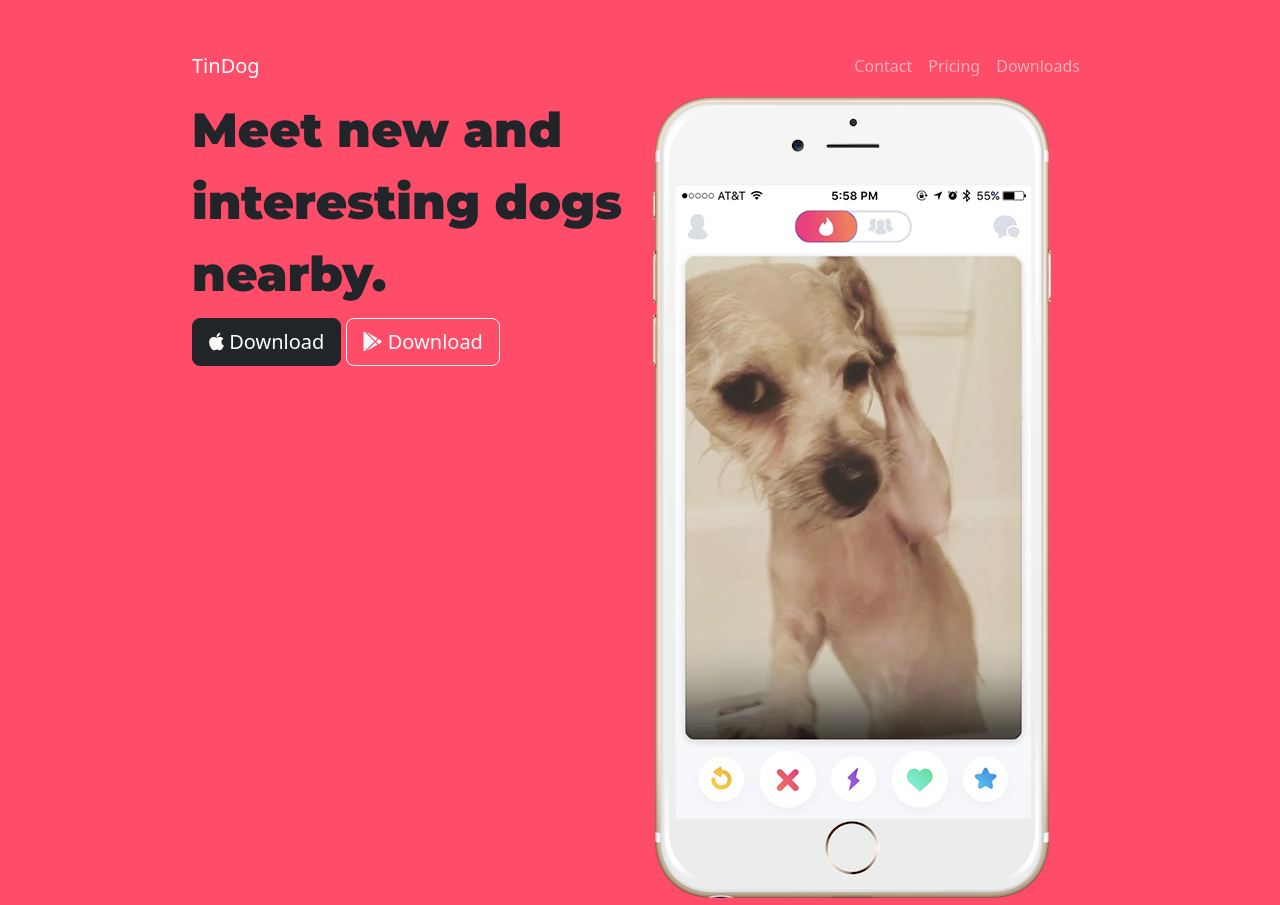
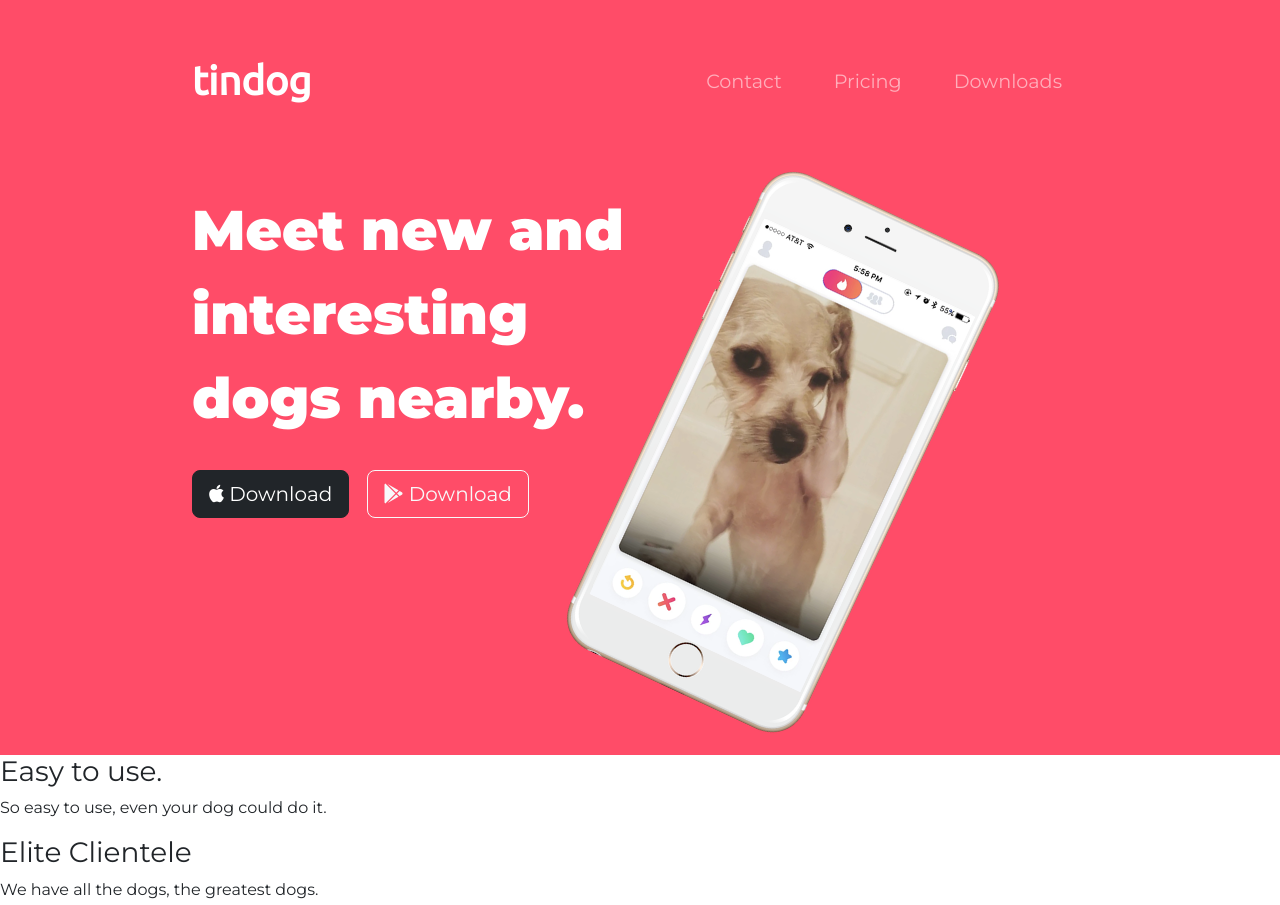
Before and after one commit to andersonzach02/TinDog-Dev-Course, a plain HTML site: page index.html in a window 1280 px wide. Shown: the top 905 px of the page. Drawn offline with nearby package versions, Linux system fonts and the light colour scheme.

Commit message:
Refactored type settings, and added some separation between titles and buttons.

```diff
--- a/css/styles.css
+++ b/css/styles.css
@@ -1,14 +1,48 @@
+body {
+  font-family: Montserrat;
+}
+
 #title {
   background: #ff4c68;
+  color: white;
 }
 
 h1 {
-  font-family: Montserrat;
   line-height: 1.5;
-  font-size: 3rem;
+  font-size: 3.5rem;
   font-weight: 900;
 }
 
 .container-fluid {
   padding: 3% 15%;
 }
+
+/* Navigation Bar */
+
+.navbar {
+  padding-bottom: 4.5em;
+}
+
+.navbar-brand {
+  font-family: Ubuntu;
+  font-size: 2.5rem;
+  font-weight: bold;
+}
+
+.nav-item {
+  padding: 0 1.125rem;
+}
+
+.nav-link {
+  font-size: 1.2rem;
+}
+
+/* Download Buttons */
+.download-button {
+  margin: 5% 3% 5% 0;
+}
+
+.title-image {
+  max-width: 60%;
+  transform: rotate(25deg);
+}
--- a/index.html
+++ b/index.html
@@ -41,7 +41,7 @@
       <div class="container-fluid">
         <!-- Nav Bar -->
         <nav class="navbar navbar-expand-md navbar-dark">
-          <a href="#" class="navbar-brand">TinDog</a>
+          <a href="#" class="navbar-brand">tindog</a>
           <button
             class="navbar-toggler"
             type="button"
@@ -69,17 +69,24 @@
         <div class="row">
           <div class="col-lg-6">
             <h1>Meet new and interesting dogs nearby.</h1>
-            <button type="button" class="btn btn-lg btn-dark">
+            <button type="button" class="btn btn-lg btn-dark download-button">
               <i class="fa-brands fa-apple"></i>
               Download
             </button>
-            <button type="button" class="btn btn-lg btn-outline-light">
+            <button
+              type="button"
+              class="btn btn-lg btn-outline-light download-button"
+            >
               <i class="fa-brands fa-google-play"></i>
               Download
             </button>
           </div>
           <div class="col-lg-6">
-            <img src="images/iphone6.png" alt="iphone-mockup" />
+            <img
+              class="title-image"
+              src="images/iphone6.png"
+              alt="iphone-mockup"
+            />
           </div>
         </div>
       </div>
```
